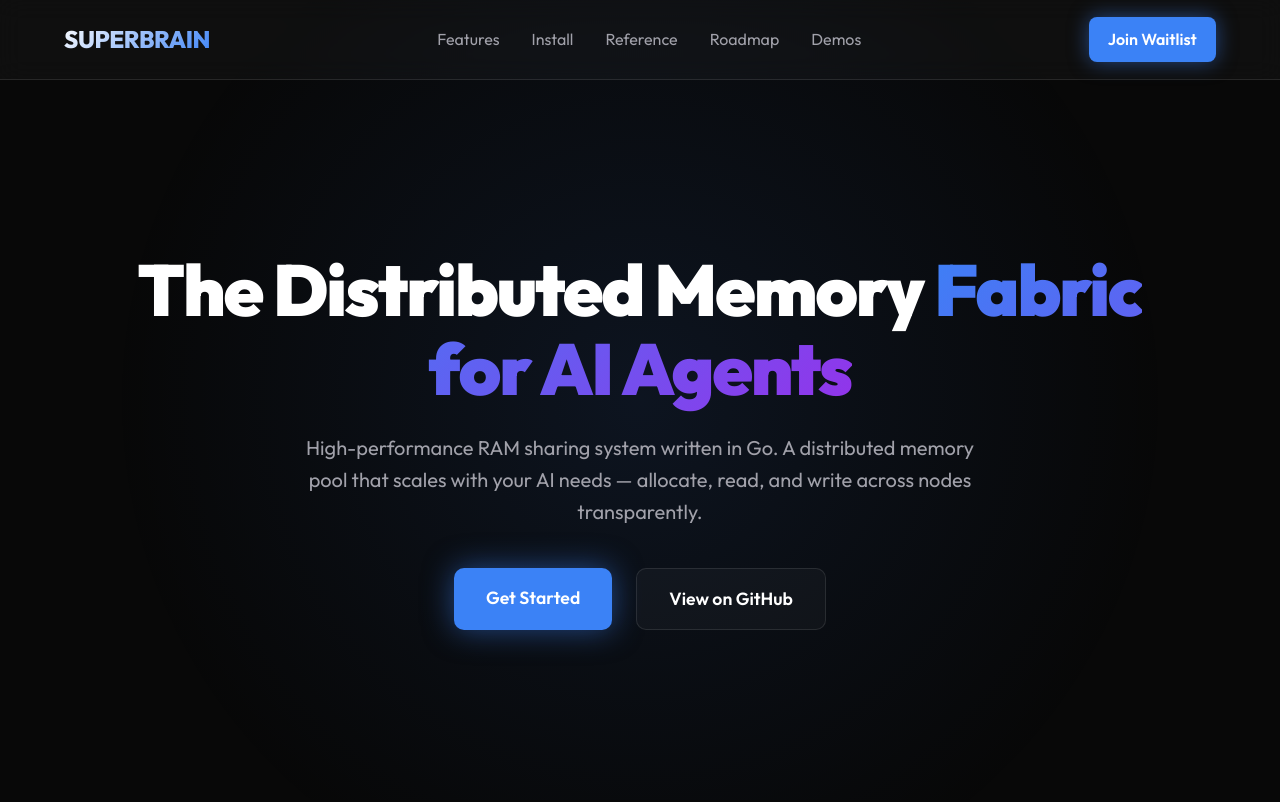
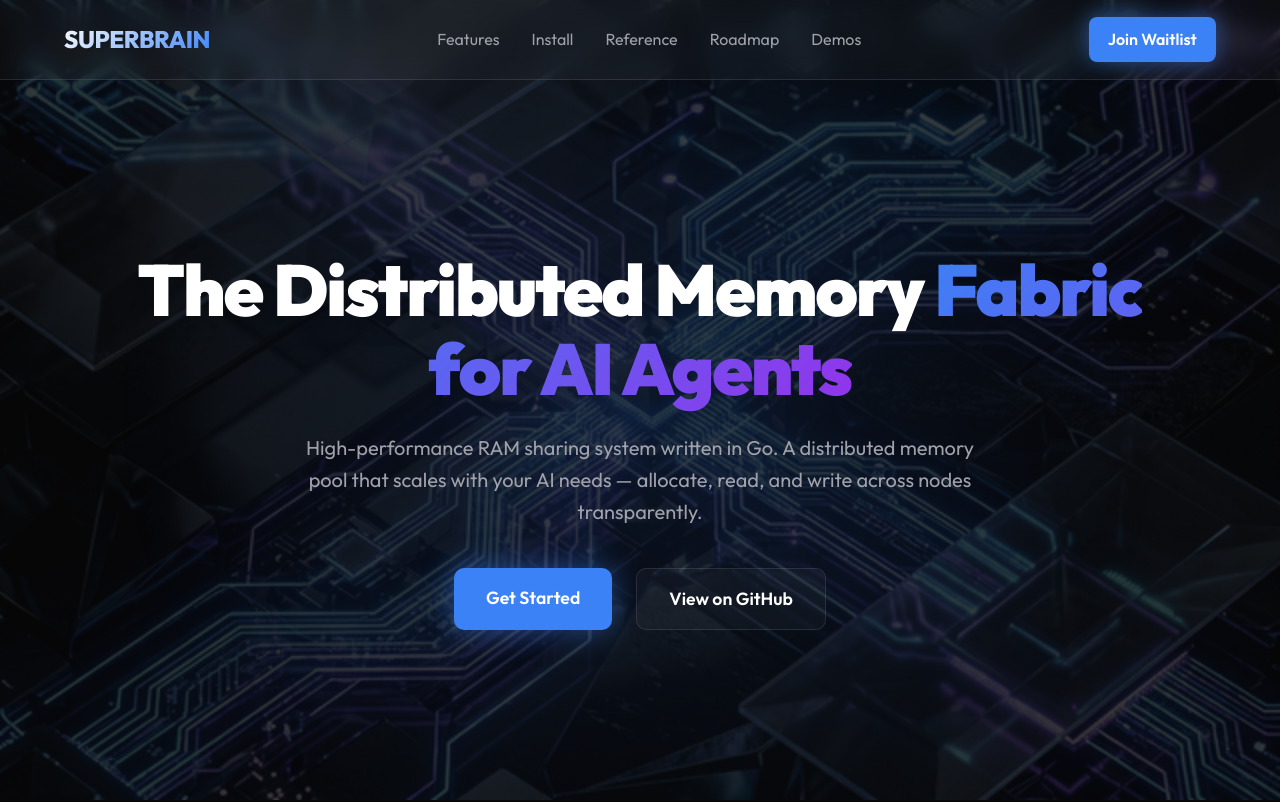
Before and after one commit to golightstep/golightstep.github.io, a website built with Vite: page index.html in a window 1280 px wide. Shown: the top 802 px of the page. Built offline with nearby package versions, Linux system fonts and the light colour scheme; no server answers; files whose address does not match are found by name.

Commit message:
fix: use absolute URL for hero-bg.png background

```diff
--- a/style.css
+++ b/style.css
@@ -35,7 +35,7 @@
     left: 0;
     width: 100%;
     height: 100%;
-    background: url('./hero-bg.png') no-repeat center center/cover;
+    background: url('https://golightstep.github.io/hero-bg.png') no-repeat center center/cover;
     opacity: 0.2;
     z-index: -2;
 }
```
